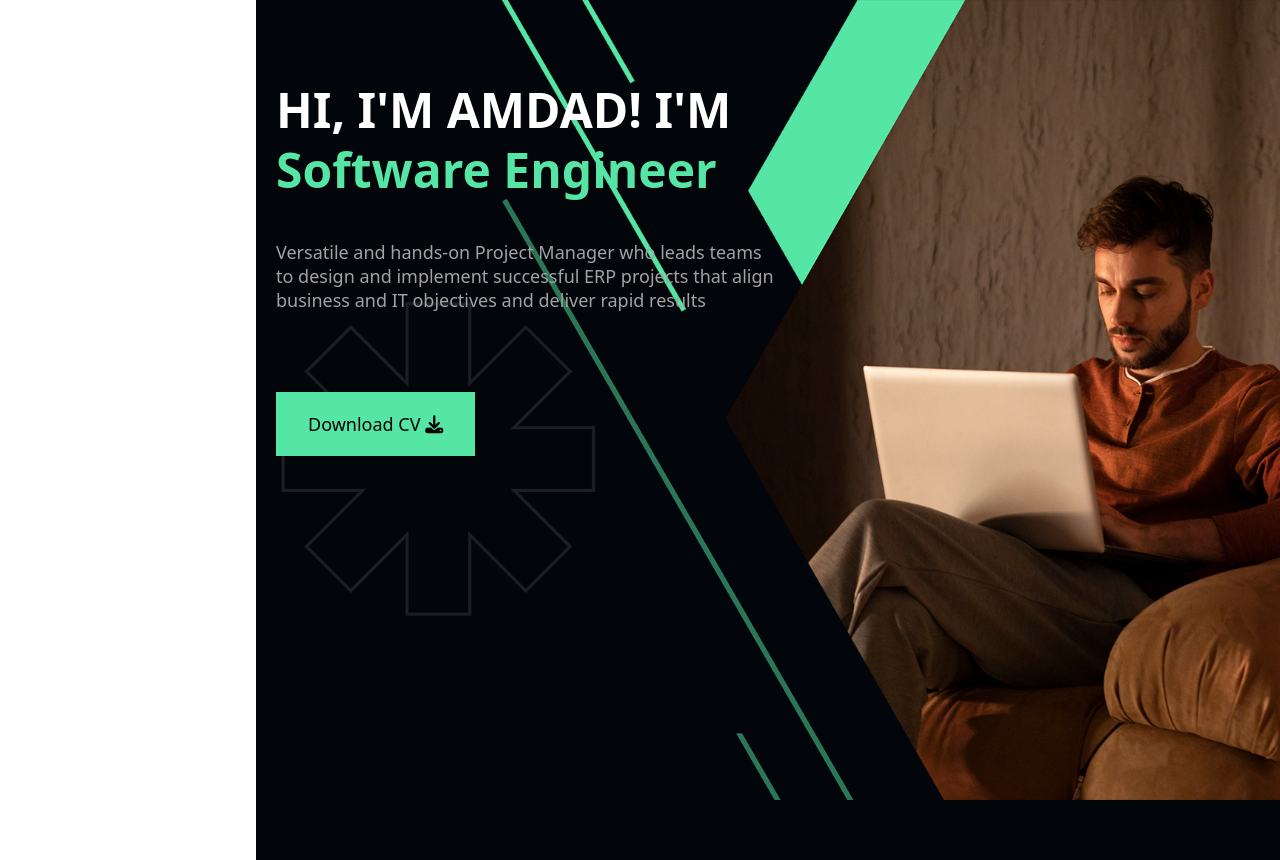
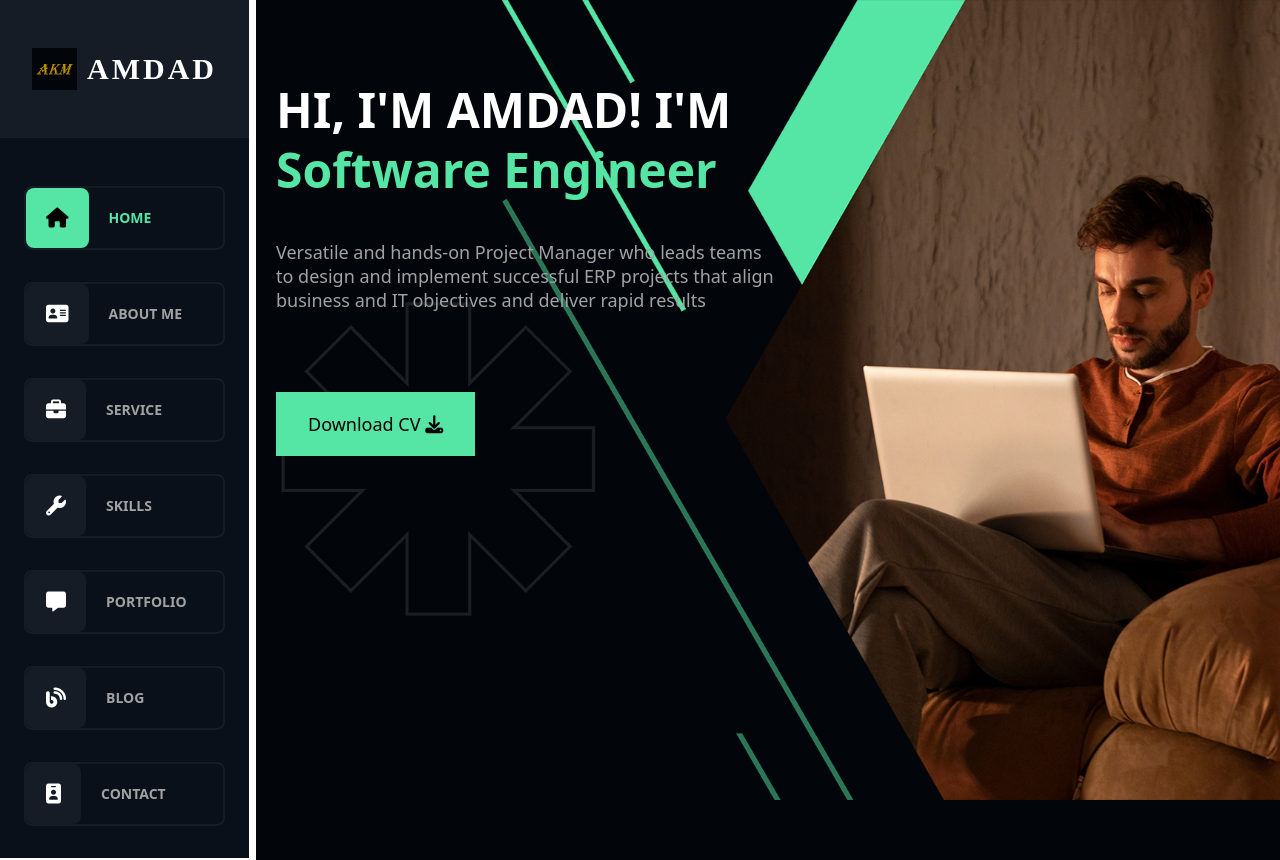
Before and after one commit to abyan-yusuf/papa_portfolio, a React (Vite) app: page / in a window 1280 px wide. Shown: the top 860 px of the page. Built offline with nearby package versions, Linux system fonts and the light colour scheme.

Commit message:
responsive navbar and hero

```diff
--- a/src/comp/Navbar/Navbar.jsx
+++ b/src/comp/Navbar/Navbar.jsx
@@ -2,7 +2,7 @@ import { useState } from "react";
 import Nav from "./Nav/Nav";
 
 function Navbar() {
-  const navbarDefaultStyle = "hidden fixed overflow-y-scroll no-scrollbar";
+  const navbarDefaultStyle = "hidden fixed md:inline overflow-y-scroll no-scrollbar";
   const buttonDefaultStyle = "px-4 py-3 bg-gb md:hidden z-10 absolute m-2 text-black text-2xl";
   const iconDefaultStyle = "bars";
   const [navbarStyle, setNavbarStyle] = useState(navbarDefaultStyle);
@@ -16,7 +16,7 @@ function Navbar() {
       setButtonStyle(buttonDefaultStyle)
       setIconStyle(iconDefaultStyle)
     } else {
-      setNavbarStyle("w-64 h-full bg-bg fixed overflow-y-scroll no-scrollbar");
+      setNavbarStyle("w-64 h-full bg-bg md:inline fixed overflow-y-scroll no-scrollbar");
       setButtonStyle("px-4 py-3 bg-fg md:hidden z-10 absolute left-64 m-2 text-white text-2xl")
       setIconStyle('xmark')
     }
@@ -39,7 +39,7 @@ function Navbar() {
             </p>
           </a>
         </div>
-        <div className="pt-12 px-6">
+        <div className="pt-12 px-6 bg-bg">
           <Nav icon="house" text="HOME" url="#hero" />
           <div className="py-4"></div>
           <Nav icon="address-card" text="ABOUT ME" url="#about" />
```
